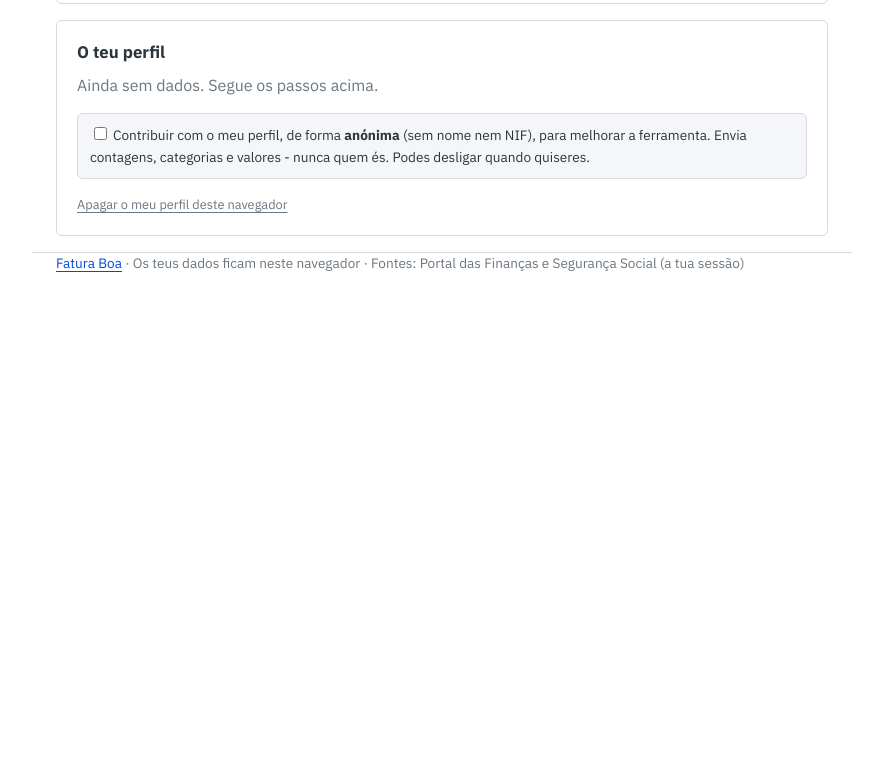
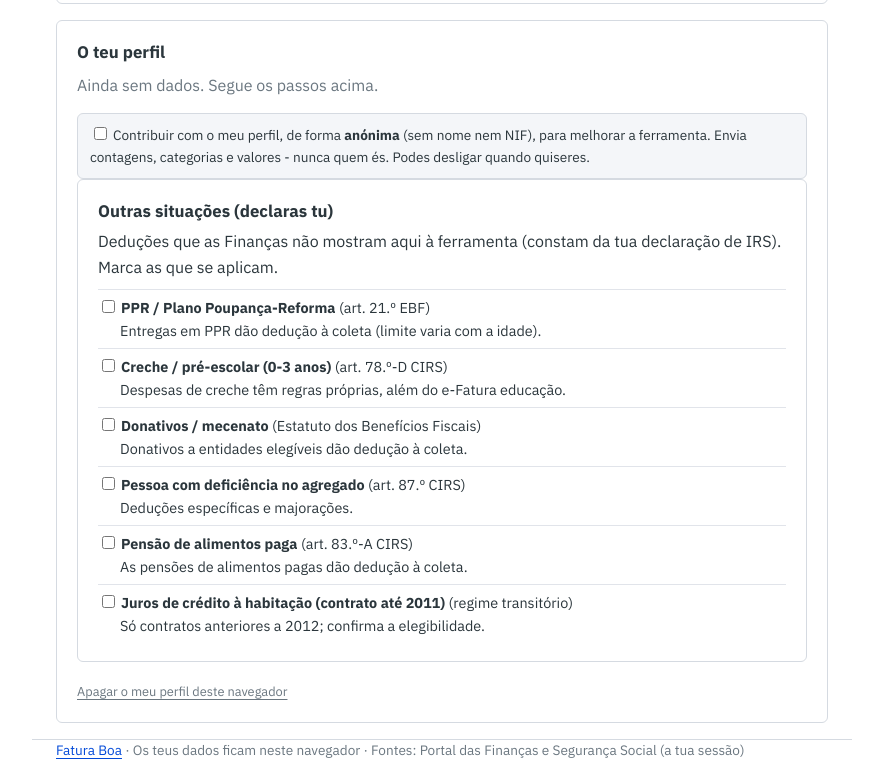
Before and after one commit to nobodykr/efatura-helper, a plain HTML site: page perfil.html in a window 1280 px wide. Shown: the part 1751-2512 px from the top of the page, without its empty margins (198-1081 px from the left). Before the commit the page ends 2026 px from the top, so only its background shows below. Drawn offline with Linux system fonts and the light colour scheme.

Commit message:
perfil: self-declared deductions checkbox (PPR, creche, donativos, deficiencia, alimentos, juros)
Deductions the AT endpoints do not expose to the bookmarklet - they live in the Modelo 3 pre-fill /
liquidacao (AT holds them, reported by banks/insurers/charities). Until we read that (liquidacao PDF
is Hermes-only; the live-draft endpoint is unmapped), the user declares them here. Each carries its
legal article; no amounts hardcoded (says confirma). Checked items feed the IRS obligations. Stored
locally in fb-profile-extra. test-obligations extended (16 assertions).

```diff
--- a/perfil.html
+++ b/perfil.html
@@ -133,6 +133,23 @@
     { id:"ss", label:"Segurança Social", open:"https://www.seg-social.pt/ptss/pssd/home",
       why:"Situação contributiva e pagamentos - emprego, contribuições e prestações." }
   ];
+
+  // Self-declared deductions/situations the AT endpoints do NOT expose to the bookmarklet. The
+  // AUTHORITATIVE source for most of these is the Modelo 3 pre-fill / liquidacao (AT holds it,
+  // reported by banks/insurers/charities), but that is a PDF (Hermes-readable) or an unmapped
+  // declaration endpoint. Until wired, the user declares them here. Each carries its legal article;
+  // we do NOT hardcode amounts/limits we cannot verify - the note says "confirma".
+  var EXTRA_KEY = "fb-profile-extra";
+  var EXTRAS = [
+    { id:"ppr", label:"PPR / Plano Poupança-Reforma", base:"art. 21.º EBF", nota:"Entregas em PPR dão dedução à coleta (limite varia com a idade)." },
+    { id:"creche", label:"Creche / pré-escolar (0-3 anos)", base:"art. 78.º-D CIRS", nota:"Despesas de creche têm regras próprias, além do e-Fatura educação." },
+    { id:"donativos", label:"Donativos / mecenato", base:"Estatuto dos Benefícios Fiscais", nota:"Donativos a entidades elegíveis dão dedução à coleta." },
+    { id:"deficiencia", label:"Pessoa com deficiência no agregado", base:"art. 87.º CIRS", nota:"Deduções específicas e majorações." },
+    { id:"alimentos", label:"Pensão de alimentos paga", base:"art. 83.º-A CIRS", nota:"As pensões de alimentos pagas dão dedução à coleta." },
+    { id:"juroshab", label:"Juros de crédito à habitação (contrato até 2011)", base:"regime transitório", nota:"Só contratos anteriores a 2012; confirma a elegibilidade." }
+  ];
+  function loadExtra(){ try { return JSON.parse(localStorage.getItem(EXTRA_KEY)) || {}; } catch(e){ return {}; } }
+  function saveExtra(e){ try { localStorage.setItem(EXTRA_KEY, JSON.stringify(e)); } catch(e2){} }
 
   function esc(s){ return String(s==null?"":s).replace(/[&<>"]/g,function(c){return {"&":"&amp;","<":"&lt;",">":"&gt;",'"':"&quot;"}[c];}); }
   function load(){ try { return JSON.parse(localStorage.getItem(PKEY)) || {partitions:{}}; } catch(e){ return {partitions:{}}; } }
@@ -279,6 +296,9 @@
     if (cats.IMI) add("IMI", ((d.patrimonio&&d.patrimonio.imoveis)||0)+" imóvel(is) - IMI pago normalmente em maio (ou em prestações).", ["imi"]);
     if (d.situacao && d.situacao.dividas && d.situacao.dividas.n>0)
       add("Regularizar dívidas", d.situacao.dividas.n+" dívida(s) em aberto nas Finanças.", ["dívida","divida","pagamento"]);
+    // self-declared deductions feed the IRS to-do
+    var extra = loadExtra();
+    EXTRAS.forEach(function(x){ if (extra[x.id]) add("Deduzir no IRS: "+x.label, x.nota+" Confirma o valor/limite ("+x.base+").", ["irs"]); });
     // regularized ONLY if it says "regularizada" AND not negated ("nao/por/pendente regularizar")
     if (d.ss && d.ss.estado && !(/regularizada/i.test(d.ss.estado) && !/(n[aã]o|por|pendente)/i.test(d.ss.estado)))
       add("Regularizar Segurança Social", "A situação contributiva não consta como REGULARIZADA.", ["seguran","contribu"]);
@@ -327,6 +347,18 @@
       '<input type="checkbox" id="share" '+(shareOn()?'checked':'')+' style="margin-right:6px">'+
       'Contribuir com o meu perfil, de forma <b>anónima</b> (sem nome nem NIF), para melhorar a ferramenta. '+
       'Envia contagens, categorias e valores - nunca quem és. Podes desligar quando quiseres.</label>';
+    // Self-declared extras (things the endpoints do not expose)
+    var extra = loadExtra();
+    h += '<div class="card"><div style="font-weight:700;font-size:1.05rem;margin-bottom:4px">Outras situações (declaras tu)</div>'+
+      '<div class="w" style="margin-bottom:8px">Deduções que as Finanças não mostram aqui à ferramenta (constam da tua declaração de IRS). Marca as que se aplicam.</div>';
+    EXTRAS.forEach(function(x){
+      h += '<label style="display:block;padding:6px 0;border-top:1px solid var(--bg3);font-size:.9rem;cursor:pointer">'+
+        '<input type="checkbox" class="fbx" data-id="'+x.id+'" '+(extra[x.id]?'checked':'')+' style="margin-right:6px">'+
+        '<b>'+esc(x.label)+'</b> <span class="w">('+esc(x.base)+')</span>'+
+        '<div class="w" style="margin-left:22px">'+esc(x.nota)+'</div></label>';
+    });
+    h += '</div>';
+
     // Debug: copy the response STRUCTURES (keys+types, values redacted) to validate the readers.
     // Only appears once at least one partition captured a shape. Safe to paste - carries no values.
     var haveShapes = PARTITIONS.some(function(p){ return store.partitions[p.id] && store.partitions[p.id].shape; });
@@ -343,6 +375,9 @@
       (navigator.clipboard ? navigator.clipboard.writeText(txt) : Promise.reject()).then(function(){ cs.textContent = "Estrutura copiada - cola no chat"; })
         .catch(function(){ cs.textContent = "Copia manual:"; var ta=document.createElement("textarea"); ta.value=txt; ta.style.cssText="width:100%;height:120px;margin-top:6px"; cs.parentNode.appendChild(ta); ta.select(); });
     };
+    Array.prototype.forEach.call(document.querySelectorAll(".fbx"), function(cb){
+      cb.onchange = function(){ var e = loadExtra(); e[cb.getAttribute("data-id")] = cb.checked; saveExtra(e); render(); };
+    });
     var rs = document.getElementById("reset");
     if (rs) rs.onclick = function(ev){ ev.preventDefault(); try{ localStorage.removeItem(PKEY); }catch(e){} render(); };
     var sh = document.getElementById("share");
```
Also changed, not shown: test-obligations.js (+14 -0 lines).
